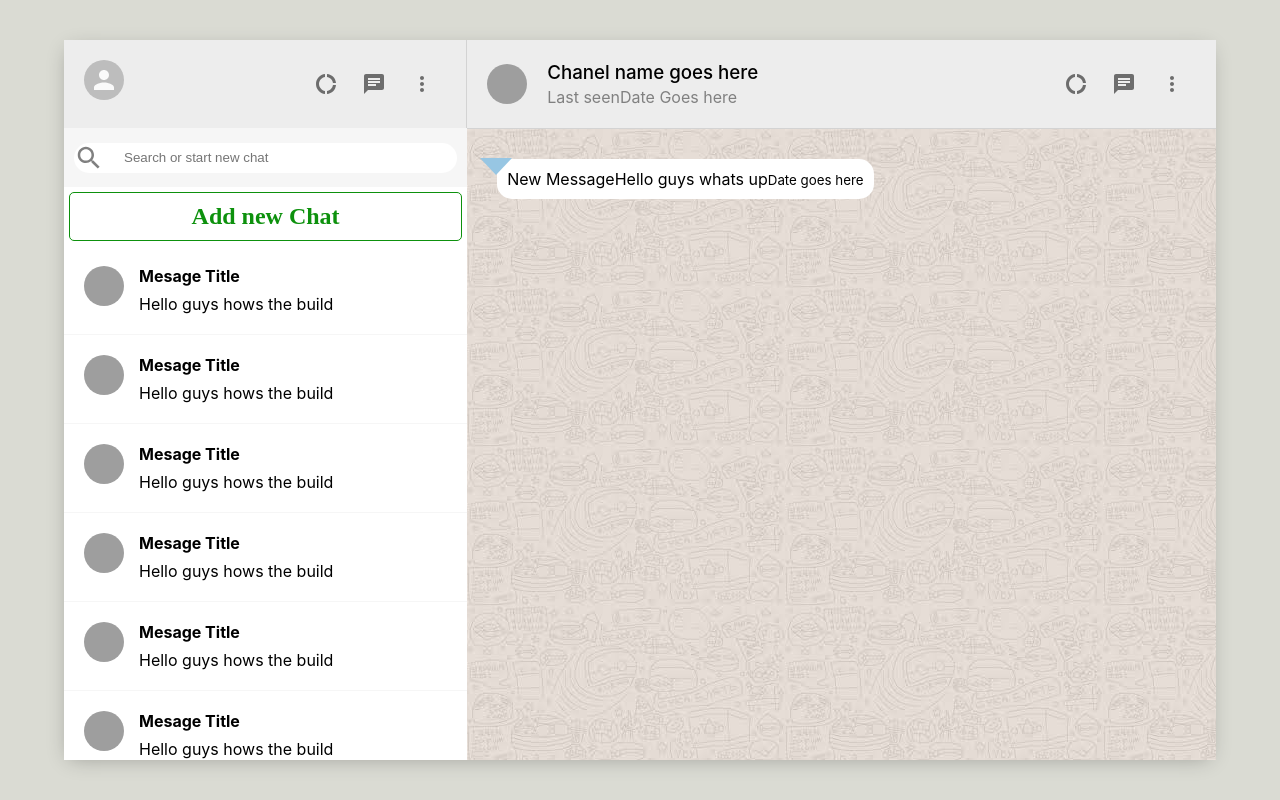
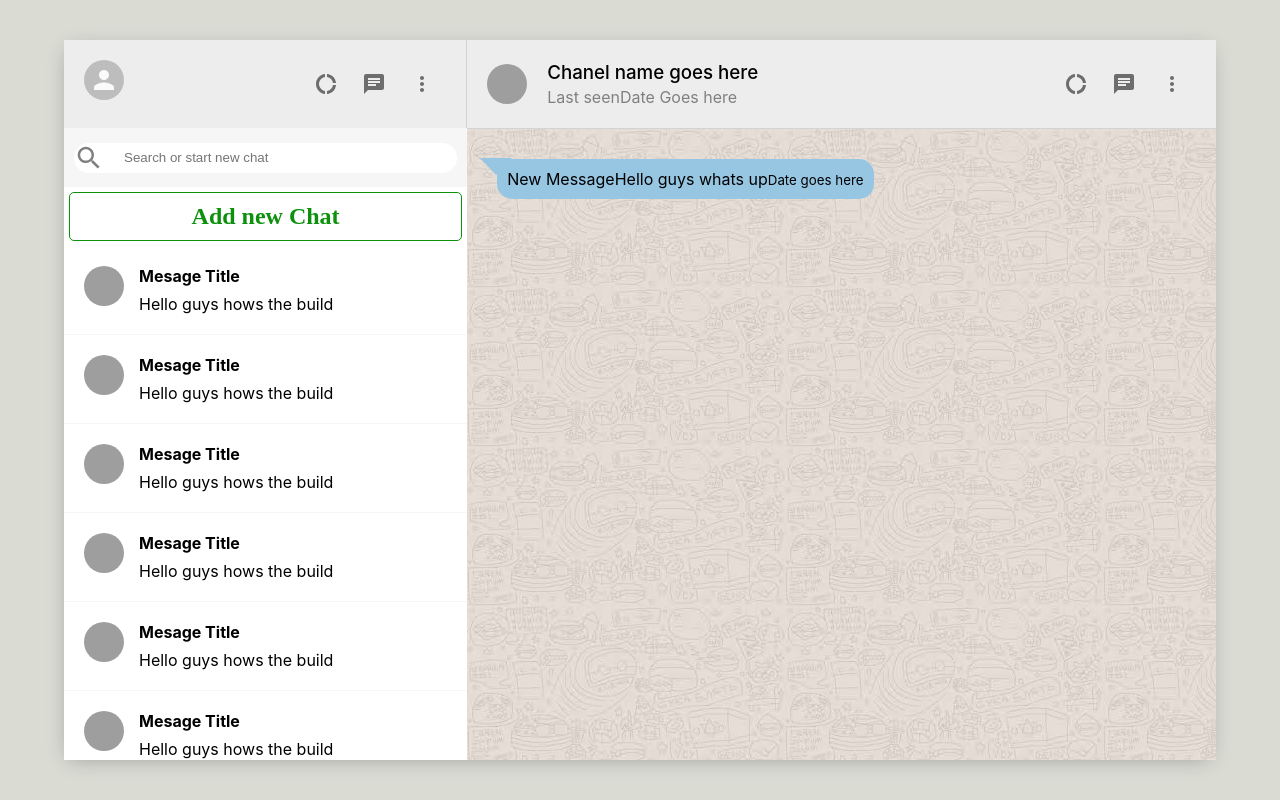
Before and after one commit to Ian-Balijawa/messanger-app, a React (Create React App) app: page / in a window 1280 px wide. Built offline with nearby package versions, Linux system fonts and the light colour scheme; grey boxes are pictures that could not be loaded.

Commit message:
new updates

```diff
--- a/src/MainChat.css
+++ b/src/MainChat.css
@@ -48,7 +48,7 @@
     position: relative;
     font-size: 16px;
     padding: 10px;
-    background-color: #ffffff;
+    background-color: #97C6E3;
     border-radius: 15px;
     width: fit-content;
     margin-bottom: 25px;
```
